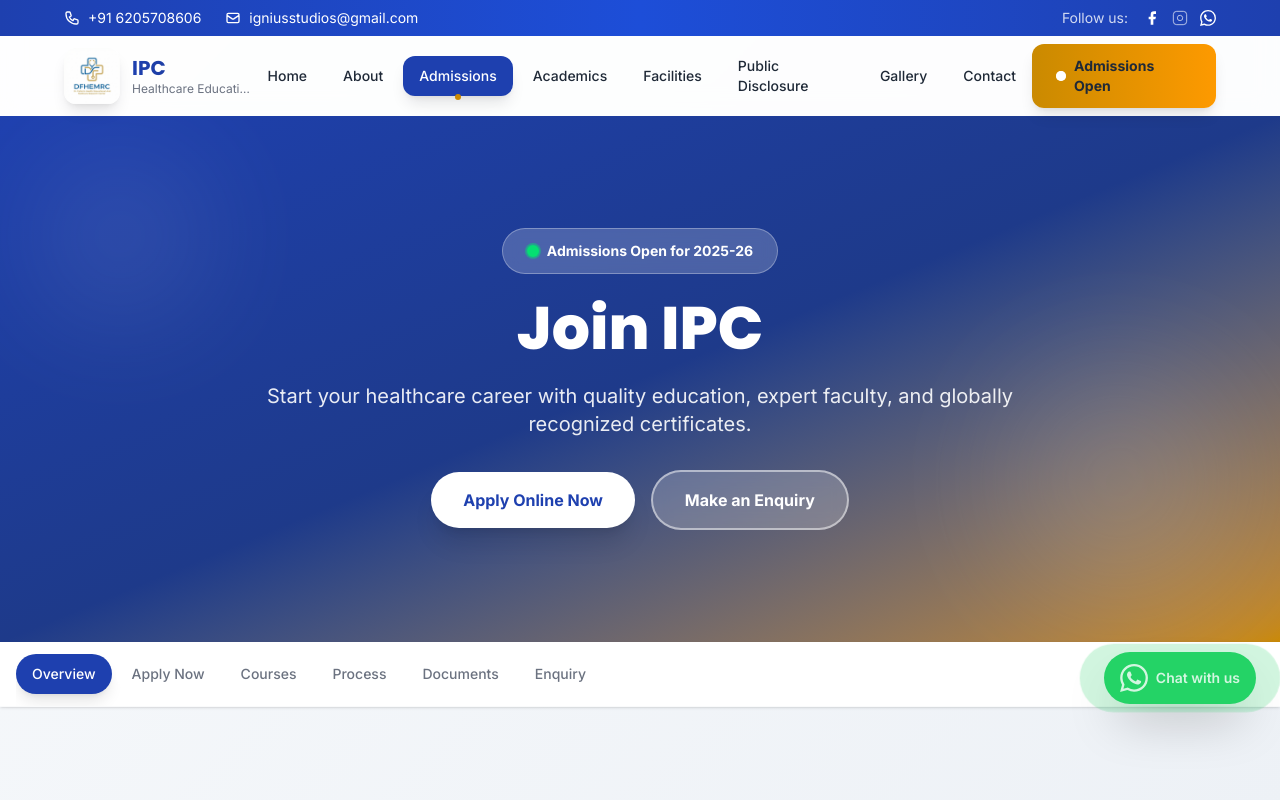
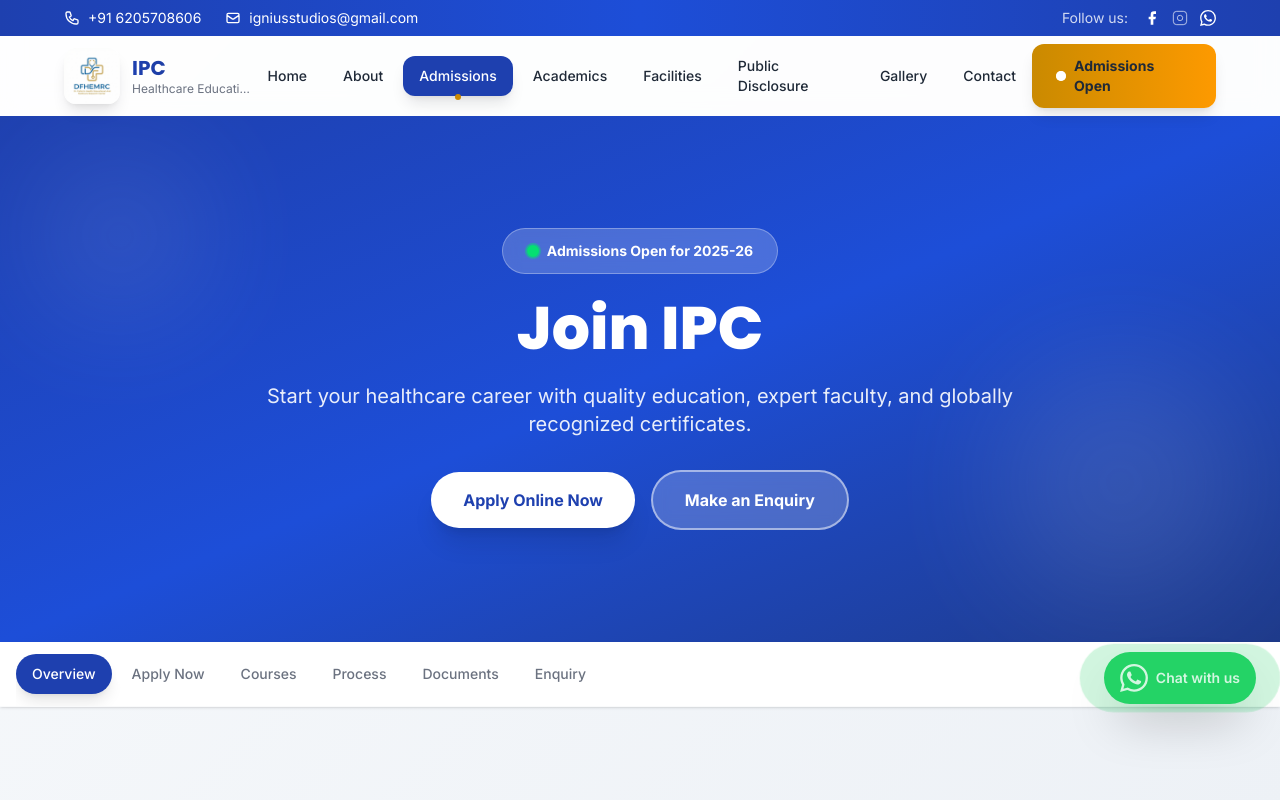
Before and after one commit to invinci009/miapatna, a Next.js app: page /admissions in a window 1280 px wide. Shown: the top 800 px of the page. Built offline with nearby package versions, Linux system fonts and the light colour scheme.

Commit message:
Fix admissions banner gradient - use consistent blue instead of blue-to-orange

```diff
--- a/src/app/admissions/AdmissionsContent.tsx
+++ b/src/app/admissions/AdmissionsContent.tsx
@@ -39,7 +39,7 @@
     return (
         <>
             {/* Hero Section */}
-            <div className="relative bg-gradient-to-br from-primary via-primary-focus to-secondary py-20 md:py-28 overflow-hidden">
+            <div className="relative bg-gradient-to-br from-primary via-primary-700 to-primary-900 py-20 md:py-28 overflow-hidden">
                 <div className="absolute inset-0 opacity-10">
                     <div className="absolute top-10 left-10 w-40 h-40 bg-white rounded-full blur-3xl"></div>
                     <div className="absolute bottom-10 right-10 w-60 h-60 bg-white rounded-full blur-3xl"></div>
```
